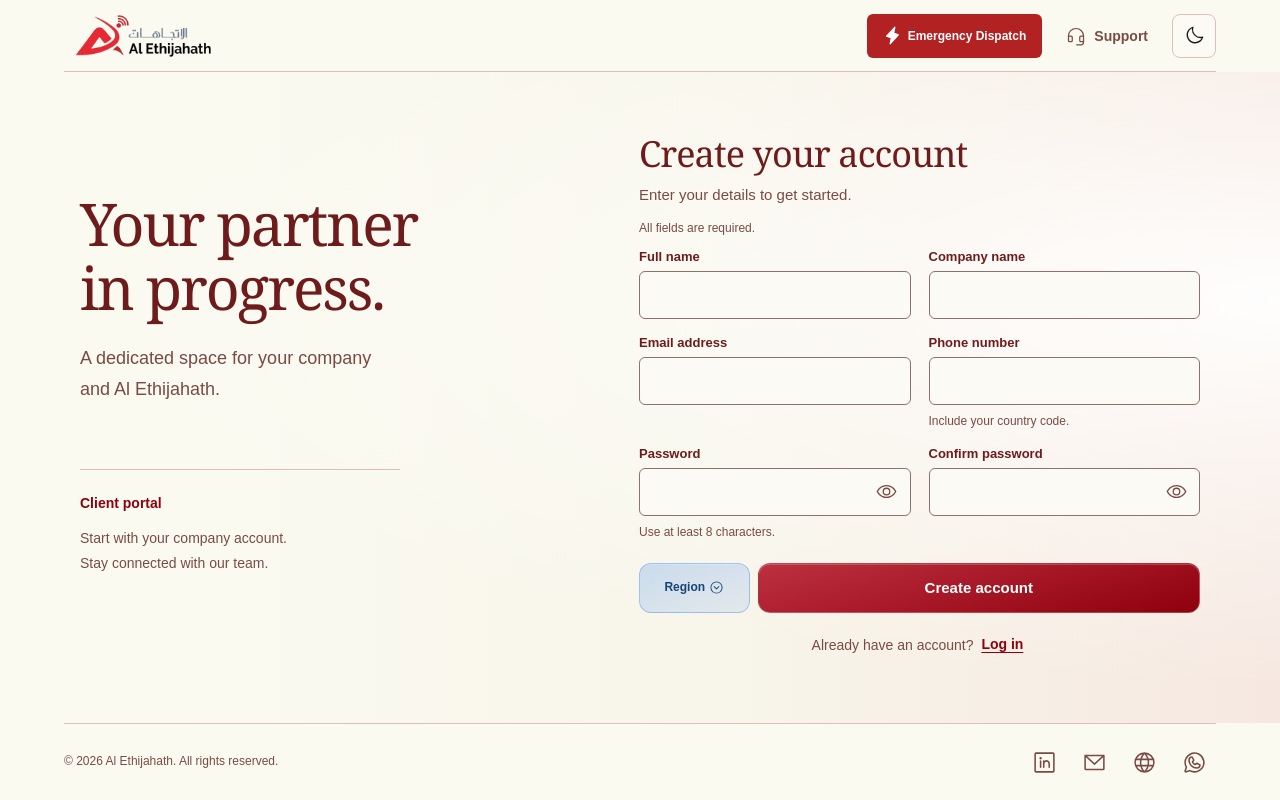
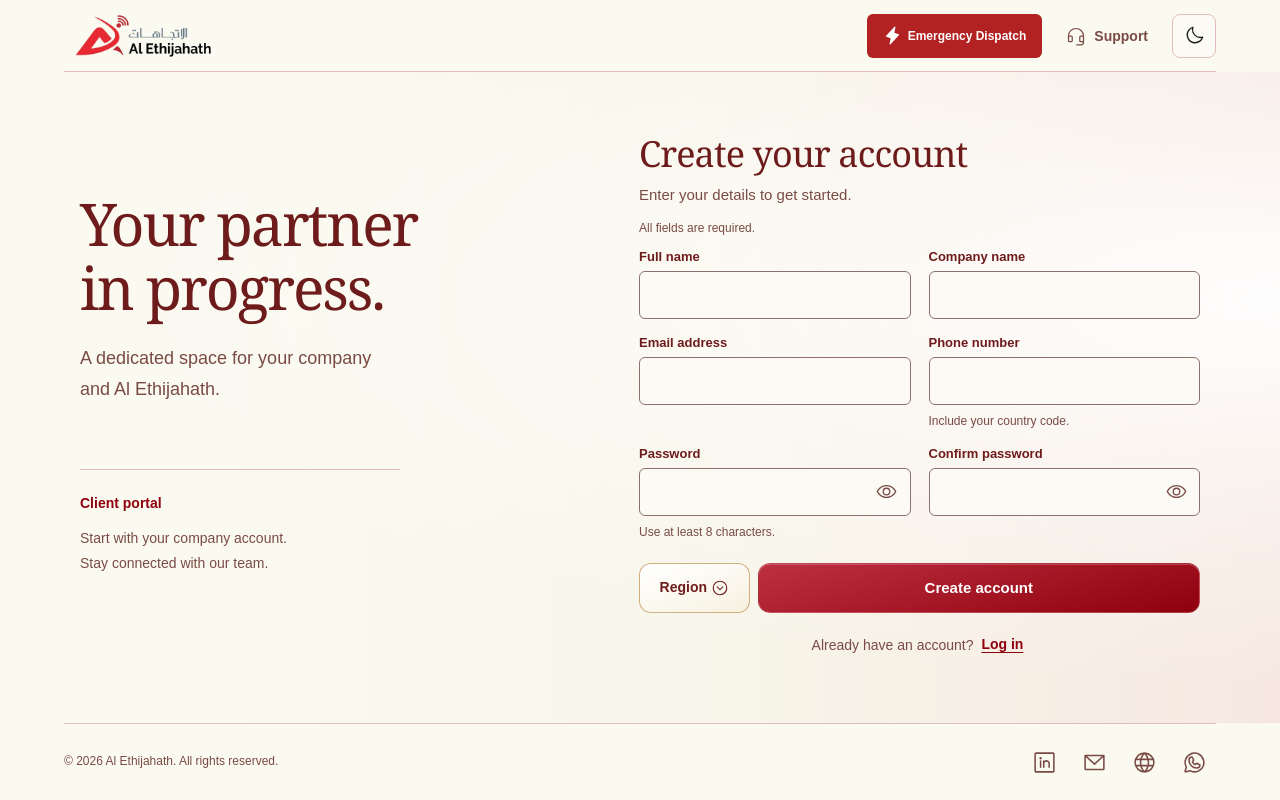
Before and after one commit to FAS-Organization/Al-Ethijahath-App-FrontEnd, a React (Vite) app in the folder frontend/: page / in a window 1280 px wide. Built offline with nearby package versions, Linux system fonts and the light colour scheme.

Commit message:
refactor: update region styling and adjust icon size in SignupPage

```diff
--- a/frontend/src/pages/SignupPage.css
+++ b/frontend/src/pages/SignupPage.css
@@ -1168,15 +1168,15 @@
 }
 
 .signup-region {
-  --region-blue: 46 126 240;
-  --region-text: #174577;
+  --region-gold: 174 125 45;
+  --region-text: #493208;
   position: relative;
   min-width: 0;
 }
 
 .signup-shell[data-theme='dark'] .signup-region {
-  --region-blue: 105 173 255;
-  --region-text: #c6e2ff;
+  --region-gold: 224 179 90;
+  --region-text: #ffe3a8;
 }
 
 .signup-region-trigger {
@@ -1187,21 +1187,18 @@
   width: 100%;
   height: 50px;
   padding: 0 4px;
-  border: 1px solid rgb(var(--region-blue) / 34%);
+  border: 1px solid rgb(var(--region-gold) / 58%);
   border-radius: 12px;
-  background: linear-gradient(
-    160deg,
-    rgb(var(--region-blue) / 23%),
-    rgb(var(--region-blue) / 10%)
-  );
+  background: linear-gradient( 160deg, rgb(255 255 255), rgb(239 197 128 / 9%) );
+  color: var(--heading);
   box-shadow: inset 0 1px 0 rgb(255 255 255 / 22%);
-  color: var(--region-text);
-  font: 600 12px/1.15 Arial, sans-serif;
+  font: 700 14px/1.15 Arial, sans-serif;
   cursor: pointer;
 }
 
 .signup-region-trigger span {
   min-width: 0;
+  max-width: 100%;
   overflow: hidden;
   text-overflow: ellipsis;
   white-space: nowrap;
@@ -1211,7 +1208,8 @@
   .signup-region-trigger {
     flex-direction: column;
     gap: 2px;
-    font-size: 11px;
+    padding-inline: 2px;
+    font-size: 12px;
   }
 }
 
@@ -1280,21 +1278,14 @@
   border-radius: 9px;
   background: transparent;
   color: var(--signup-text);
-  font: 600 13px/1.2 Arial, sans-serif;
+  font: 600 14px/1.2 Arial, sans-serif;
   cursor: pointer;
 }
 
 .signup-region-options button:is(:hover, [aria-pressed='true']) {
-  background: rgb(var(--region-blue) / 14%);
+  background: rgb(var(--region-gold) / 14%);
 }
 
 .signup-region-options button:focus-visible {
   outline-offset: -3px;
 }
-
-@media (prefers-reduced-motion: reduce) {
-  .signup-region-trigger svg,
-  .signup-region-options {
-    transition: none;
-  }
-}
--- a/frontend/src/pages/SignupPage.jsx
+++ b/frontend/src/pages/SignupPage.jsx
@@ -547,7 +547,7 @@ export default function SignupPage({ onRegister, onLogin, theme = 'light', onTog
                           onClick={() => setRegionOpen(open => !open)}
                         >
                           <span>{region || 'Region'}</span>
-                          <CaretCircleDownIcon size={15} aria-hidden="true" />
+                          <CaretCircleDownIcon size={18} aria-hidden="true" />
                         </button>
                         <div
                           className="signup-region-options"
```
